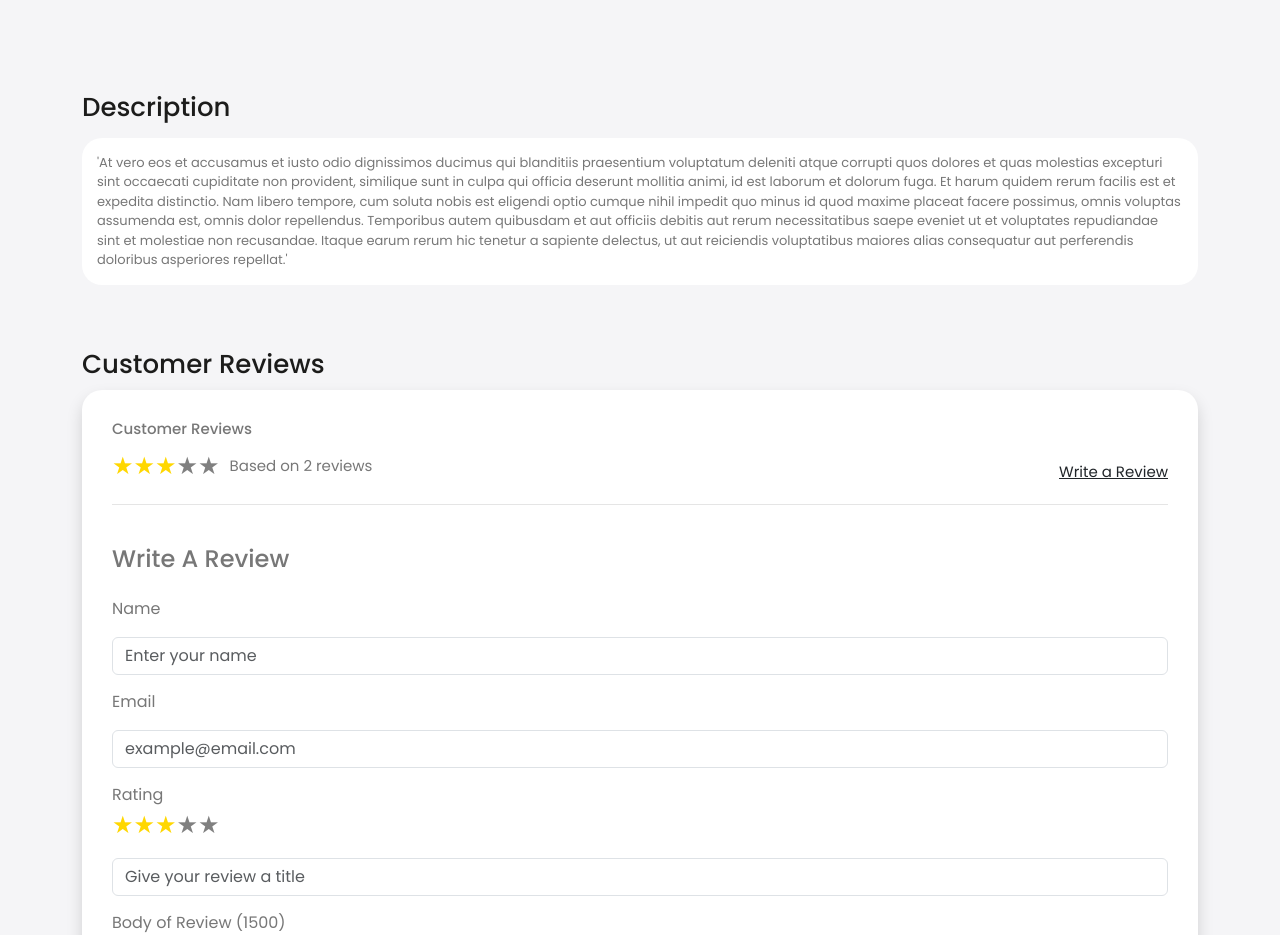
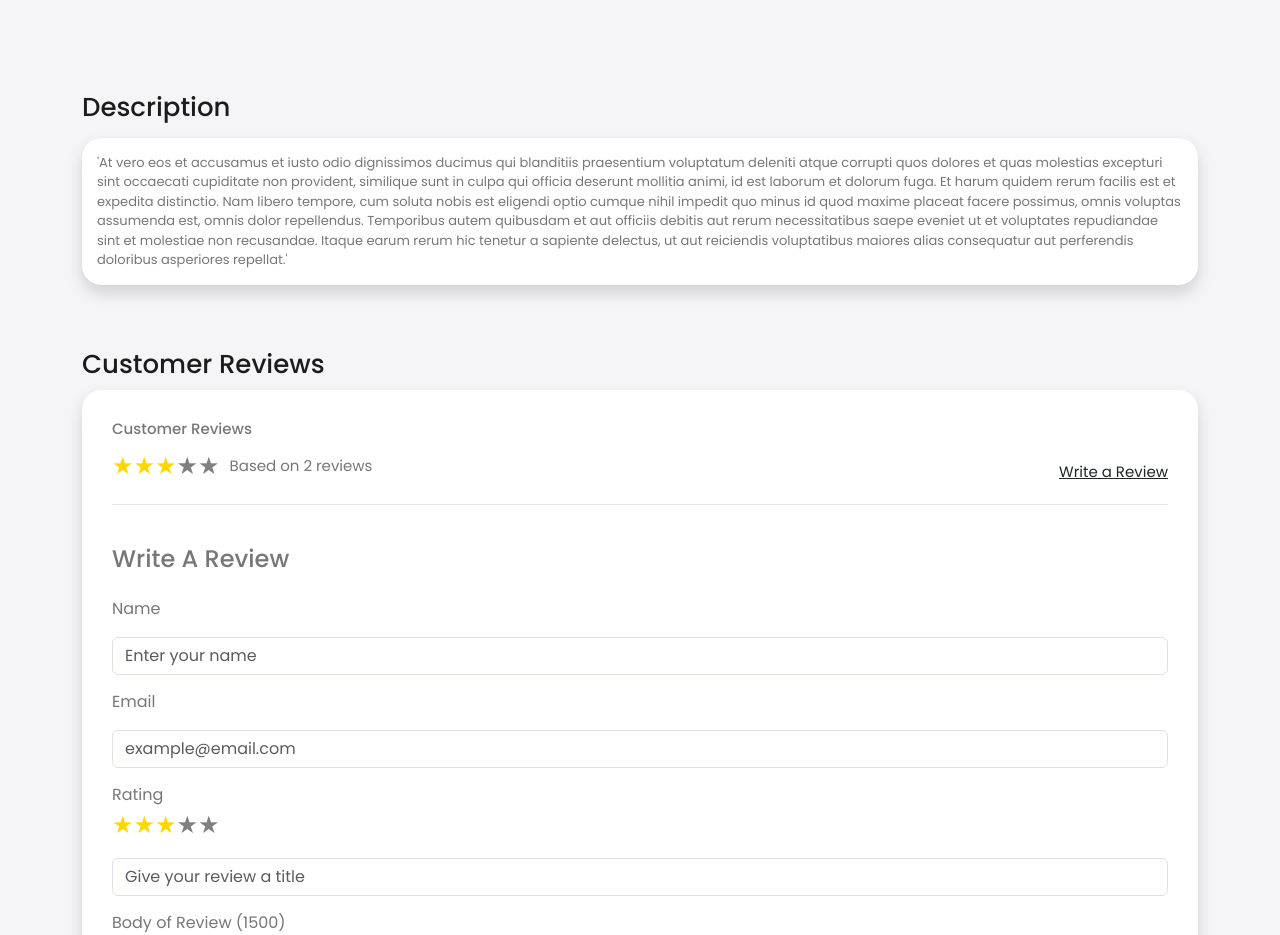
Before and after one commit to OsimFavour/amazon.com, a React (Create React App) app: page /product/1 in a window 1280 px wide. Shown: the part 1100-2035 px from the top of the page. Built offline with nearby package versions, Linux system fonts and the light colour scheme.

Commit message:
Add Shadow to product description card

```diff
--- a/src/pages/ProductView/ProductDescription.jsx
+++ b/src/pages/ProductView/ProductDescription.jsx
@@ -9,7 +9,7 @@ const ProductDescription = () => {
 
                     <div>
                         <h4>Description</h4>
-                        <p>
+                        <p className='shadow'>
                             'At vero eos et accusamus et iusto odio dignissimos
                             ducimus qui blanditiis praesentium voluptatum deleniti
                             atque corrupti quos dolores et quas molestias excepturi
```
